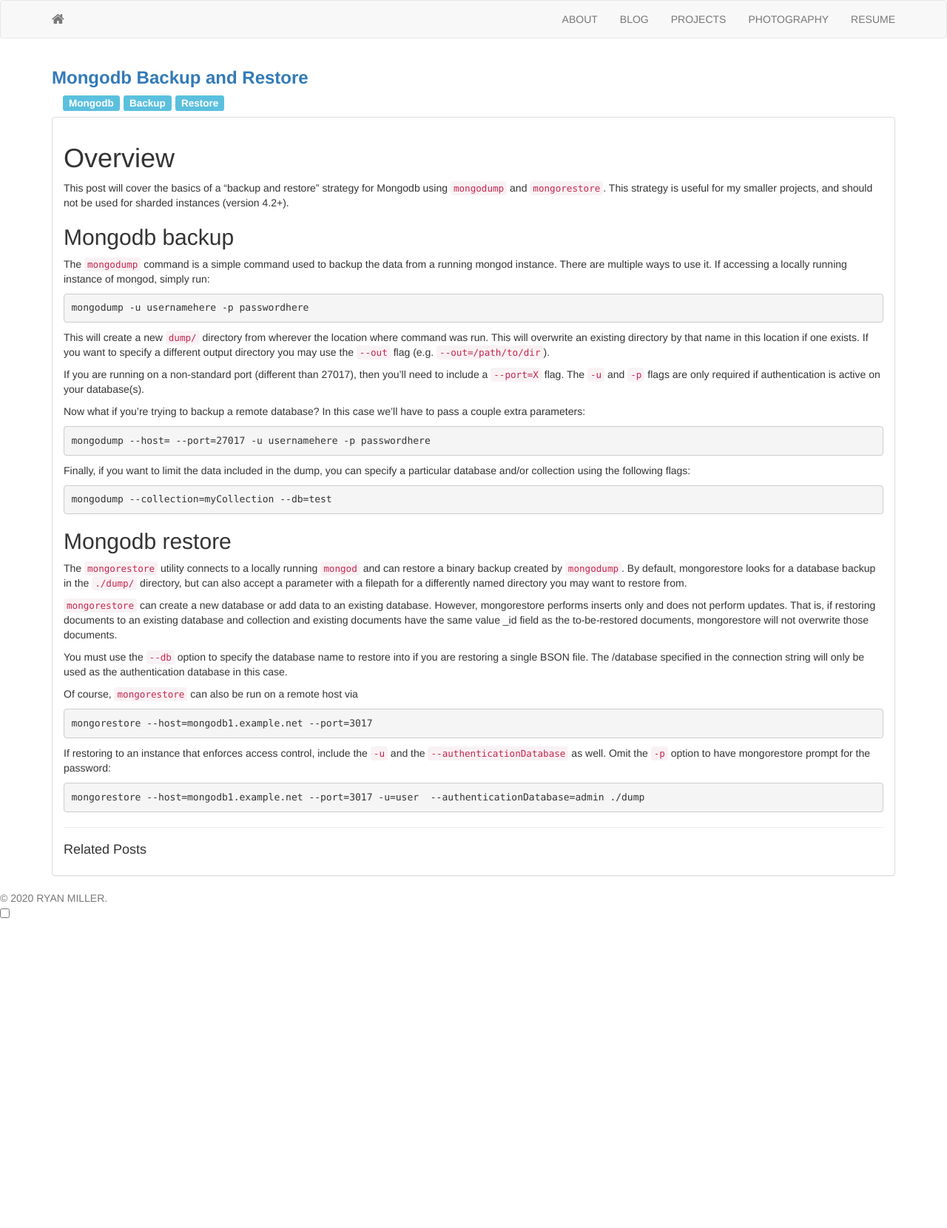
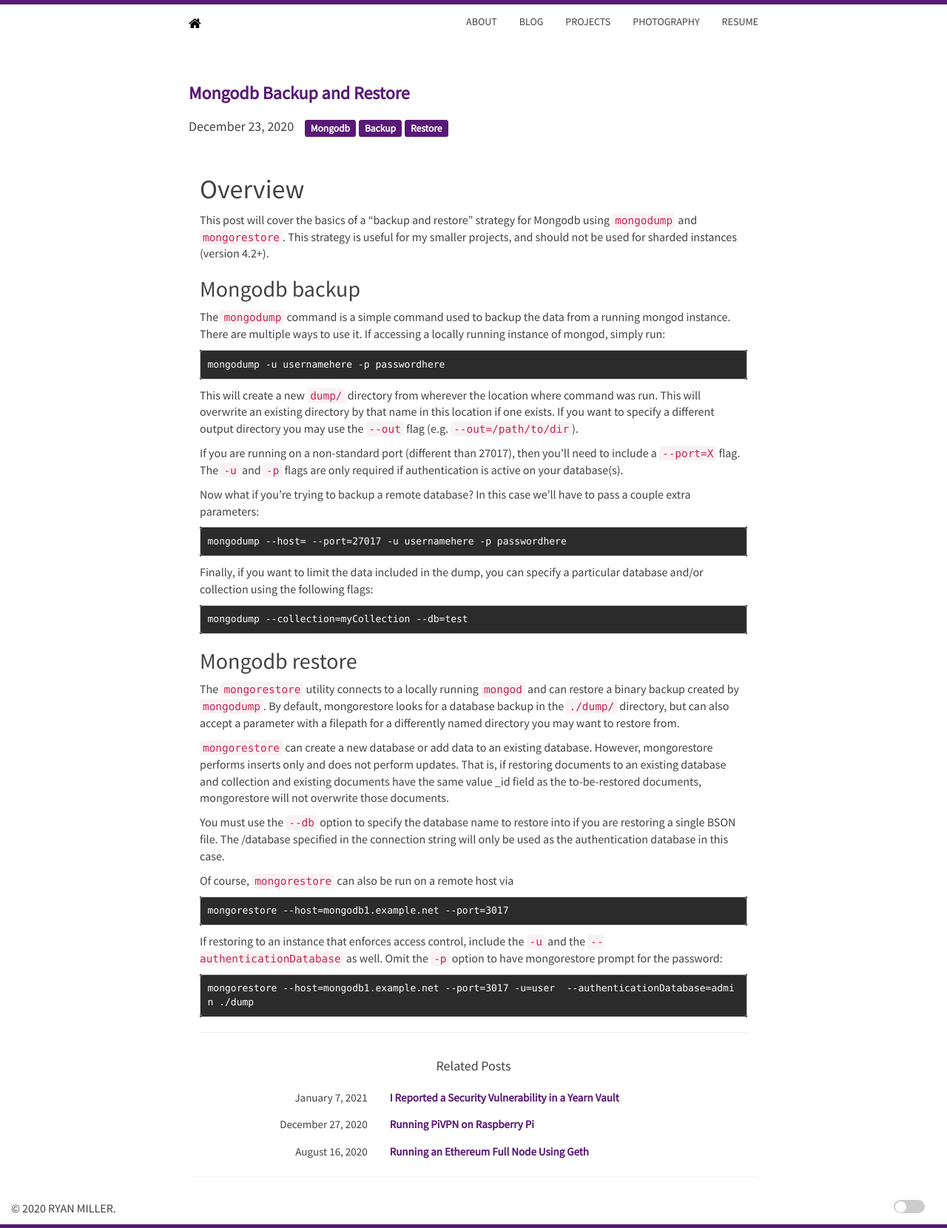
Before and after one commit to TheRyanMiller/theryanmiller.github.io, a Jekyll site: the page built from _posts/2020-12-23-mongodb-backup-and-restore copy.md, in a window 1280 px wide. Shown: the whole page at 74% size. Built offline with Jekyll 4.4.1, drawn with Linux system fonts in a browser that asks for light colours; nearby versions of some CDN libraries; comment, search, counter and statistics services are not loaded; some of the changed lines change nothing that is shown.

Commit message:
added yearn post

````diff
--- /dev/null
+++ b/_posts/2020-12-27-running-pivpn-on-raspberry-pi.md
@@ -0,0 +1,40 @@
+---
+layout: post
+title: Running PiVPN on Raspberry Pi
+author: Ryan Miller
+comments: true
+tags:
+- pivpn
+- Raspberry Pi
+---
+
+# Overview
+Ever want to connect to your home network securely when away from home? The benefits are pretty awesome. Use it to ssh into a home server, configure your router or smart home devices. One of the best ways to do this is via VPN. This guide will walk through how to convert your Raspberry Pi inta a dedicated home VPN server using totally free and open source software.
+
+## Prepare your Raspberry Pi
+If you don't already have an operating system on your Raspberry Pi, follow these steps to get started:
+### Format an SD Card
+Acquire an SD card which you can dedicate to this project. If your SD card has 64GB+ of storage, you'll struggle to format it to the desired FAT32 format. In which case, you'll want to use [this too](https://www.softpedia.com/get/System/Hard-Disk-Utils/FAT32format.shtml#download).
+    - If using a 32GB or less SD card, download [SD Card Formatter tool](https://www.sdcard.org/downloads/formatter/)
+    - Unzip, run setup
+
+![](../static/img/2020-12-27-12-13-39.png)
+### Install an Operating System
+We'll be using NOOBS (aka "New Out Of the Box Software") for this tutorial.
+    - [Download NOOBS](https://www.raspberrypi.org/downloads/noobs/) using the torrent file option (do not select "Lite" version).
+    - Extract the downloaded file into its own folder, then copy the contents of that folder to the root of your microSD card.
+    - Once fully copied, take the SD card out of your computer and instert into the Raspbery Pi. Plug in your Raspberry Pi and any components needed (e.g. Monitor, keyboard, mouse).
+    - Light on the Pi device should blink
+
+### Install PiVPN
+O
+
+### Enable SSH
+I'll be running a headless Pi (no monitor), so would like the ability to access it through SSH. Unfortunately SSH is not enabled by default on a Raspbian system, but this can be resolved quite easily by starting the systemd service:
+```
+sudo systemctl enable ssh
+sudo systemctl start ssh
+```
+
+## Resources
+- [Wireguard Docs](https://docs.pivpn.io/wireguard/)
--- /dev/null
+++ b/_posts/2021-01-07-discovered-a-security-vulnerability-in-a-yearn-vault.md
@@ -0,0 +1,51 @@
+---
+layout: post
+title: I Reported a Security Vulnerability in a Yearn Vault
+author: Ryan Miller
+comments: true
+tags:
+- DeFi
+- Yearn Vaults
+---
+# The Security Vulnerability I reported to Yearn Developers
+Many people in the Ethereum community know Yearn as one of the most famous DeFi platforms. I've been working with [@matkam](https://twitter.com/matkam), a Yearn user I met in the Discord, quite a bit over the past few days who's been a super helpful, curious, and fun person to chat while we both share our learnings on Yearn vaults and the surrounding ecosystem. He was kind enough to leak some alpha and convinced me to enter into the brand new [crvGUSD vault](https://etherscan.io/address/0xcC7E70A958917cCe67B4B87a8C30E6297451aE98#code) vault.
+He even pretty quickly diagnosed an issue with the vault strategy that would prevent it from having it's first harvest (the mechanism for vaults to earn).
+## Discovering the vulnerability itself
+While looking into Matt's discovery myself, I began writing some scripts to determine my earnings upon harvest and compare those earnings to other vaults I could be in. I decided to take it a step further and wrote one [script to determine which vaults had the nearest upcoming harvest](https://github.com/TheRyanMiller/web3scripts/blob/master/get_harvest_status_of_crv_vaults.js). With this script I noticed something a little bit bizarre:
+```
+[{ vaultAlias: 'crvGUSD',
+    vaultAddress: '0xcC7E70A958917cCe67B4B87a8C30E6297451aE98',
+    strategyAddress: '0xD42eC70A590C6bc11e9995314fdbA45B4f74FABb',
+    requiredHarvest: 5000,
+    currentHarvestableCrv: 6577.878622730519,
+    remainingUntilHarvest: 0,
+    workable: true },
+
+  { vaultAlias: 'GUSD',
+    vaultAddress: '0xec0d8D3ED5477106c6D4ea27D90a60e594693C90',
+    strategyAddress: '0xc8327D8E1094a94466e05a2CC1f10fA70a1dF119',
+    requiredHarvest: 10000,
+    currentHarvestableCrv: 6577.878622730519,
+    remainingUntilHarvest: 3422.121377269481,
+    workable: false },
+    ...
+]
+```
+The snippet above shows data for just two (of many) of the vaults returend by my script. But you might notice that the `currentHarvestableCrv` values are the exact same for both the new `crvGUSD` vault and the old `GUSD`. Very strange - how could this be? Upon further investigation, it turns out they were sharing the same strategy proxy address and both strats were reporting balances based on that. Of course these two strategies should be totally distinct from one another, not using a shared balance. The consequences of this are that a `harvest()` call on one strategy will steal all the funds from the other strategy.
+
+I brought this to @matkam and we both had the same thought: we need to get this fixed before the GUSD vault is able to make its next harvest, in which case it would steal the funds from our crvGUSD vault. Since the GUSD vault harvest threshold was 10,000 I determined we had a couple days worth of time before this might happen. The first thing I checked was that the GUSD strategy contract was not assigned to the Keeper. It was not, and this is good, because it would prevent an honest keeper from automatically calling harvest as soon as the crv balance hit 10,000.
+
+## Potential Impacts of this Vulnerability
+
+But, would this prevent any other person from calling it? In most newer strategy contracts, the harvest call is protected by this following line of code:
+```
+require(msg.sender == keeper || msg.sender == strategist || msg.sender == governance, "!keepers");
+```
+
+However, the the old GUSD vault is different (I suspect it's because it was created before explicitly naming a keeper address in the contract became common convention). It's access control on the harvest function looks like this:
+```
+require(msg.sender == strategist || msg.sender == governance || msg.sender == tx.origin, "!authorized");
+```
+The key thing to notice here is the third condition which permits a harvest call whenever `msg.sender == tx.origin` evaluates to true. According to [the Solidity docs](https://swcregistry.io/docs/SWC-115#:~:text=Description,calls%20into%20a%20malicious%20contract.), `tx.origin` evaluates to the original sender of a transaction in a call chain (excludes contract addresses). To bring this back to our scenario, this means that any user account could successfully authenticate to make a `harvest()` call. Not good! Any Ethereum account could harvest rewards to the wrong strategy (GUSD - StrategyCurveGUSDProxy) and steal them from the correct strategy (crvGUSD - StrategyCurveGUSDVoterProxy). I immediately reported it to some of the Yearn developers on Discord who confirmed that this is a problem (thanks @luciano, @Macarse, @orb_ball).
+
+@Banteg appears to have taken it from there and put together an extremely well thought out [write-up](https://hackmd.io/ue6qFQ1jTBq47aJNQGaXHA) of the situation and the downstream impacts. Included in this, he discovered that the price per full share (`ppfs`) of the GUSD vault was inaccurate. One user was able to drain the entire vault (making multiple times his original investment), while other users were left with nothing. He also produced a full list of users affected and outlines some ideas for reimbursement to those users.
````
Also changed, not shown: _posts/2020-12-23-mongodb-backup-and-restore copy.md (renamed from in-progress-blog-posts/2020-12-23-mongodb-backup-and-restore.md), in-progress-blog-posts/2020-12-09-learning-yearn-vaults.md (line endings or trailing spaces), static/img/2020-12-27-12-13-39.png (added).
